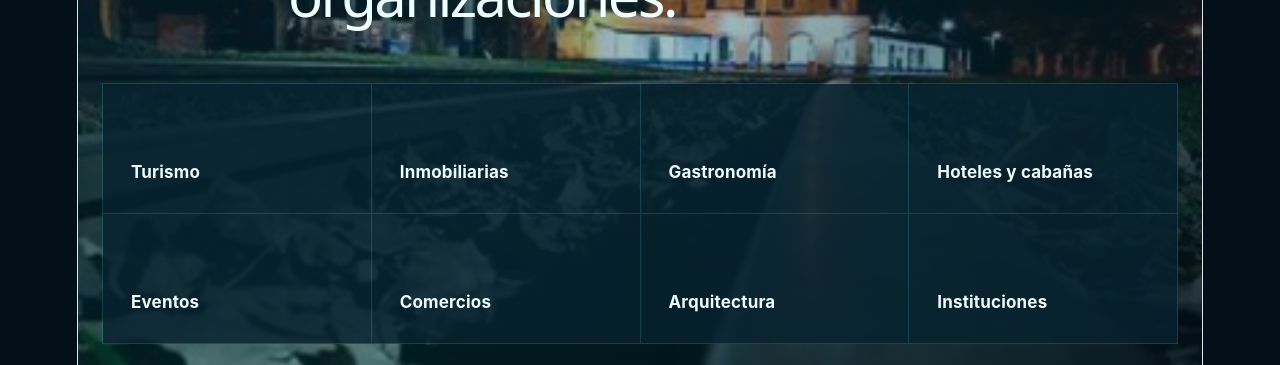
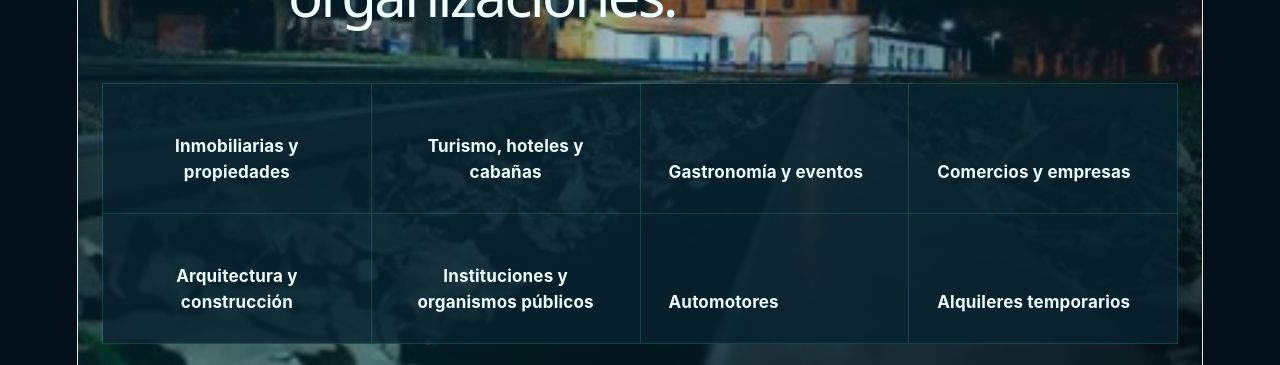
Before and after one commit to maxi-chascomus/ar360-web, a React (Vite) app: page / in a window 1280 px wide. Shown: the part 4560-4925 px from the top of the page. Built offline with nearby package versions, Linux system fonts and the light colour scheme.

Commit message:
Actualizar sectores de Ar360

```diff
--- a/src/App.jsx
+++ b/src/App.jsx
@@ -78,14 +78,14 @@ const servicios = [
 ];
 
 const sectores = [
-  "Turismo",
-  "Inmobiliarias",
-  "Gastronomía",
-  "Hoteles y cabañas",
-  "Eventos",
-  "Comercios",
-  "Arquitectura",
-  "Instituciones",
+  "Inmobiliarias y propiedades",
+  "Turismo, hoteles y cabañas",
+  "Gastronomía y eventos",
+  "Comercios y empresas",
+  "Arquitectura y construcción",
+  "Instituciones y organismos públicos",
+  "Automotores",
+  "Alquileres temporarios",
 ];
 
 const razones = [
```
